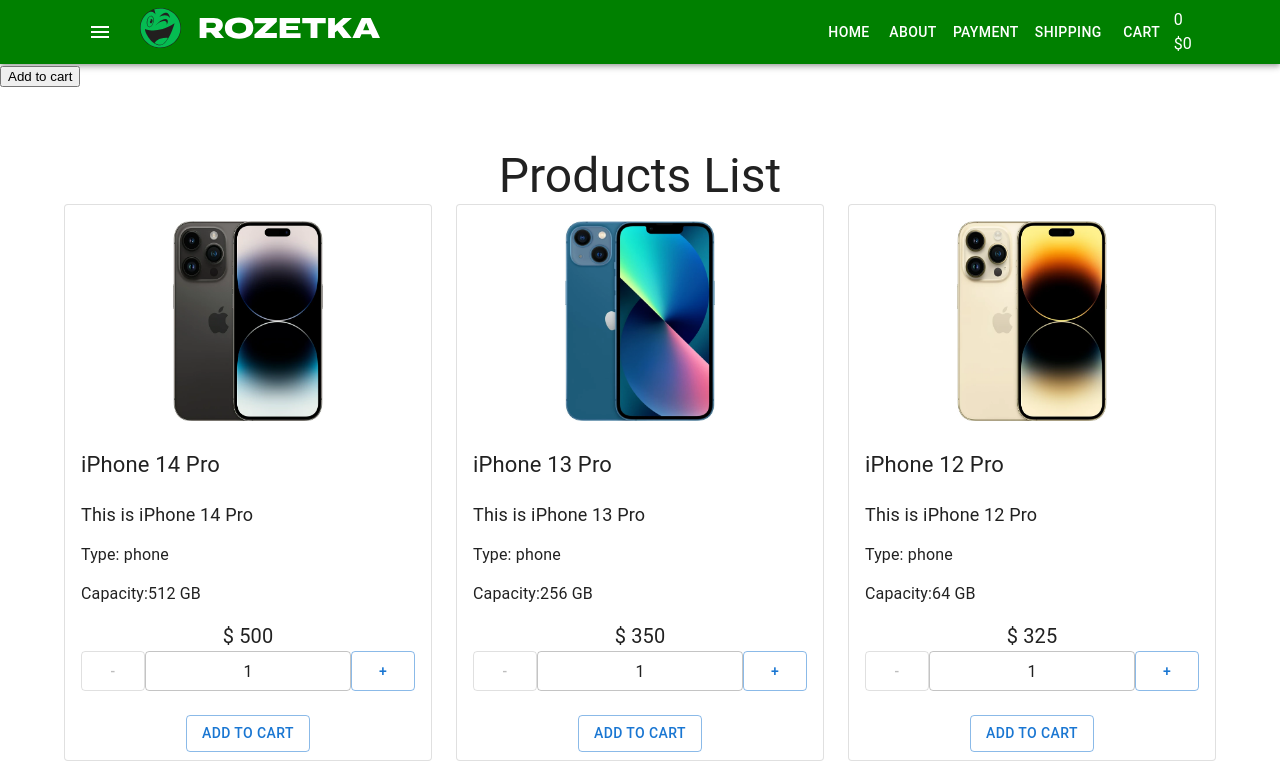
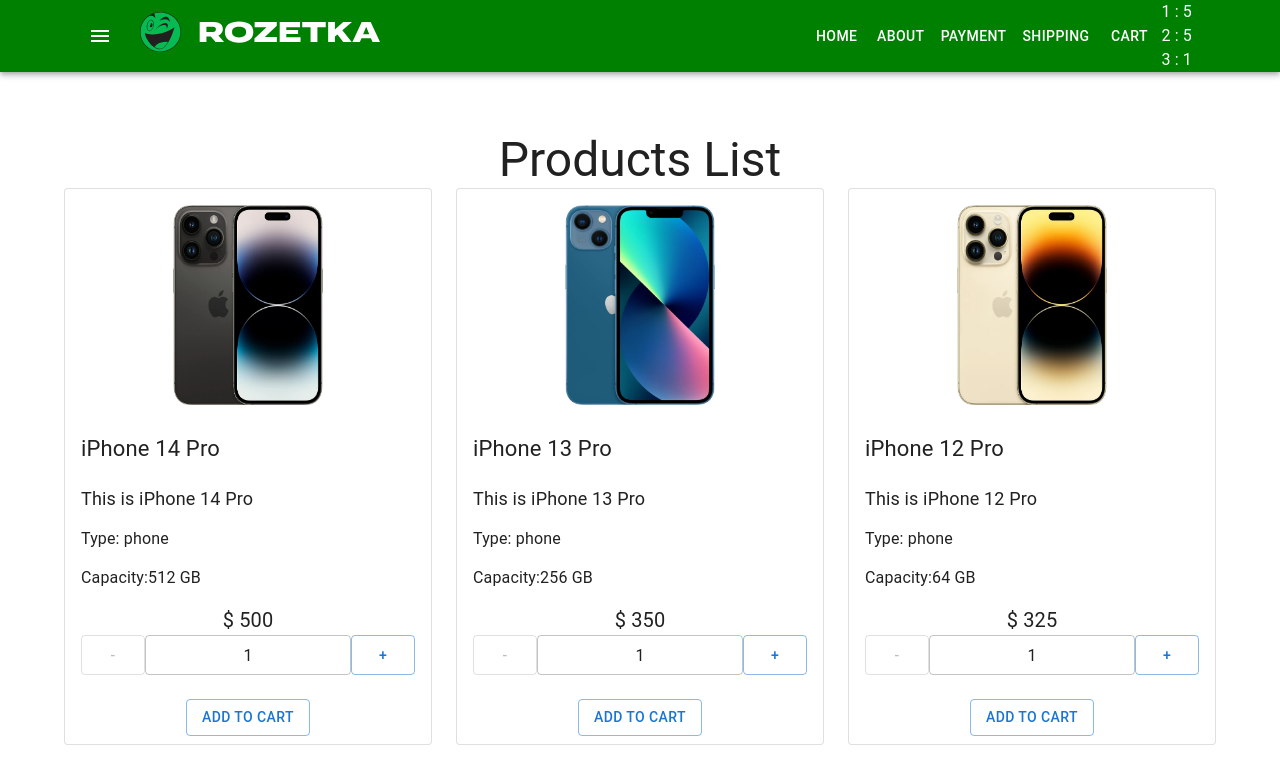
Before and after one commit to KDaniyil/React-shop-project, a React (Create React App) app: page / in a window 1280 px wide. Shown: the top 768 px of the page. Built offline with nearby package versions, Linux system fonts and the light colour scheme.

Commit message:
add productId

```diff
--- a/src/components/CartHeader/CartHeader.tsx
+++ b/src/components/CartHeader/CartHeader.tsx
@@ -1,13 +1,16 @@
-import { CartDataProps } from 'container/App/App'
+import { ProductsInCart } from 'container/App/App'
 
 type Props = {
-    cartData: CartDataProps
+    productsInCart: ProductsInCart
 }
-function CartHeader({ cartData }: Props) {
+function CartHeader({ productsInCart }: Props) {
     return (
         <div>
-            <div>{cartData.totalCount}</div>
-            <div>${cartData.totalPrice}</div>
+            {Object.keys(productsInCart).map((productId) => (
+                <div key={productId}>
+                    {productId} : {productsInCart[parseInt(productId)]}
+                </div>
+            ))}
         </div>
     )
 }
--- a/src/container/App/App.tsx
+++ b/src/container/App/App.tsx
@@ -4,29 +4,23 @@
 import CssBaseline from '@mui/material/CssBaseline'
 import { StyledEngineProvider } from '@mui/material/styles'
 import { useState } from 'react'
+import { type } from 'os'
 type Props = {}
-export type CartDataProps = {
-    totalCount: number
-    totalPrice: number
+
+export type ProductsInCart = {
+    [id: number]: number
 }
 const App = (props: Props) => {
-    const [cartData, setCartData] = useState<CartDataProps>({
-        totalCount: 0,
-        totalPrice: 0,
+    const [productsInCart, setProductsInCart] = useState<ProductsInCart>({
+        1: 5,
+        2: 5,
+        3: 1,
     })
-    const addProductToCart = (count: number, price: number) => {
-        setCartData((prevState) => ({
-            totalCount: prevState.totalCount + count,
-            totalPrice: prevState.totalPrice + count * price,
-        }))
-    }
+    const addProductToCart = (count: number, price: number) => {}
     return (
         <StyledEngineProvider injectFirst>
             <CssBaseline />
-            <Header cartData={cartData} />
-            <button onClick={() => addProductToCart(5, 500)}>
-                Add to cart
-            </button>
+            <Header productsInCart={productsInCart} />
             <Main addProductToCart={addProductToCart} />
             <Footer />
         </StyledEngineProvider>
--- a/src/container/Header/Header.tsx
+++ b/src/container/Header/Header.tsx
@@ -7,12 +7,12 @@
 import Logo from 'components/Logo/Logo'
 import Menu from 'components/Menu/Menu'
 import CartHeader from 'components/CartHeader/CartHeader'
-import { CartDataProps } from 'container/App/App'
+import { ProductsInCart } from 'container/App/App'
 type Props = {
-    cartData: CartDataProps
+    productsInCart: ProductsInCart
 }
 
-const Header = ({ cartData }: Props) => {
+const Header = ({ productsInCart }: Props) => {
     return (
         <AppBar className="bgAppBar" position="static">
             <Container>
@@ -28,7 +28,7 @@
                     </IconButton>
                     <Logo />
                     <Menu />
-                    <CartHeader cartData={cartData} />
+                    <CartHeader productsInCart={productsInCart} />
                 </Toolbar>
             </Container>
         </AppBar>
```
